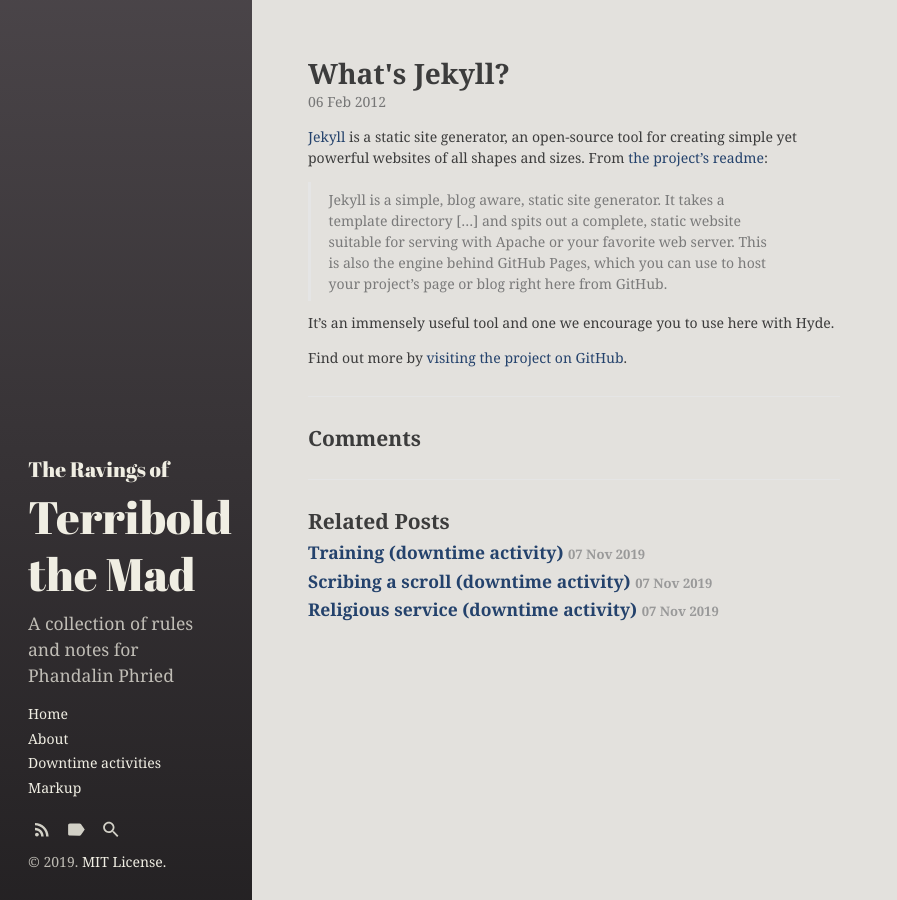
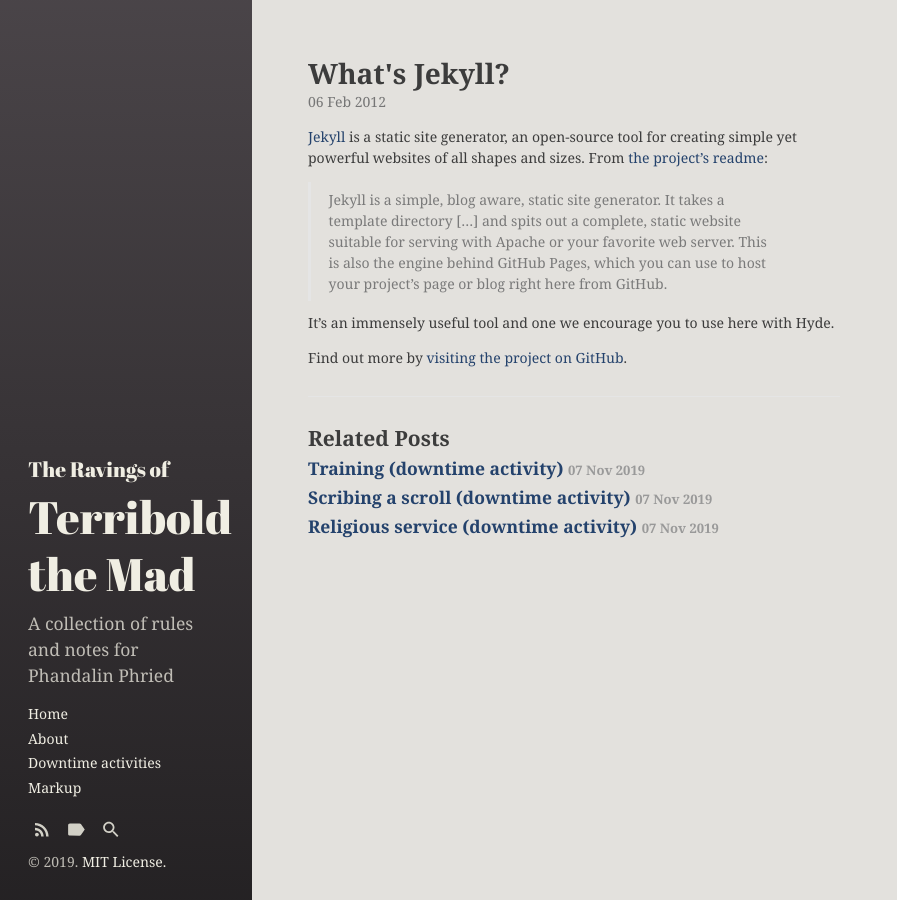
Before and after one commit to terribold/terribold.github.io, a Jekyll site: the page built from _posts/2012-02-06-whats-jekyll.md, in a window 1280 px wide. Shown: the whole page, without its empty margins (0-897 px from the left). Built offline with Jekyll 4.4.1, drawn with Linux system fonts in a browser that asks for light colours.

Commit message:
Remove comments

```diff
--- a/_includes/comments.html
+++ b/_includes/comments.html
@@ -1,6 +1 @@
-{% if page.comments != false %}
-  <section class="comments">
-    <h2>Comments</h2>
-    {% include disqus.html %}
-  </section>
-{% endif %}
+<!-- commenting removed -->
```
